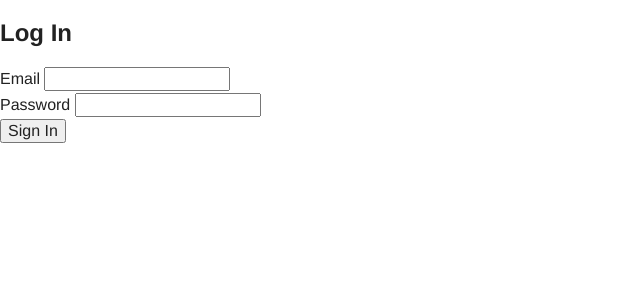
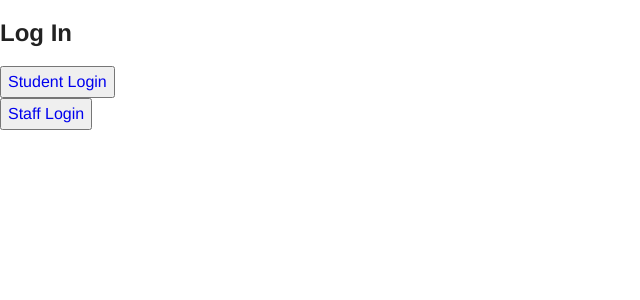
Before and after one commit to beniedik/QRegistration, a PHP site: page / in a window 1280 px wide. Shown: the top 300 px of the page, without its empty margins (0-640 px from the left). Run offline with PHP 8.4, Linux system fonts and the light colour scheme.

Commit message:
Update with link to student and staff login

```diff
--- a/index.php
+++ b/index.php
@@ -7,16 +7,13 @@ require_once("template/header.php");
   <h2>Log In</h2>
   <form>
     <div>
-          <label>Email</label>
-          <input type="text" required>
+      <a href="userlogin.php"><button>Student Login</button></a>
       <span></span>
     </div>
     <div>
-          <label>Password</label>
-          <input type="password" required>
+      <a href="staffuserlogin.php"><button>Staff Login</button></a>
       <span></span>
     </div>
-        <input type="submit" value="Sign In">
   </form>
 </div>
 <?php
```
Lines whose indentation alone changed are shown as unchanged.
